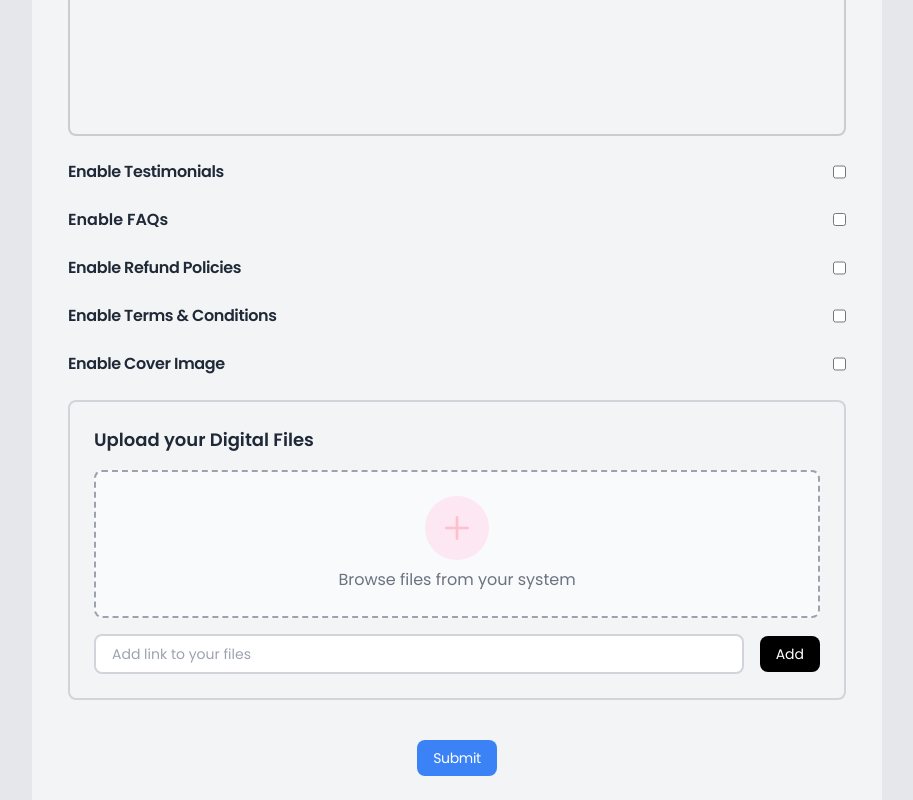
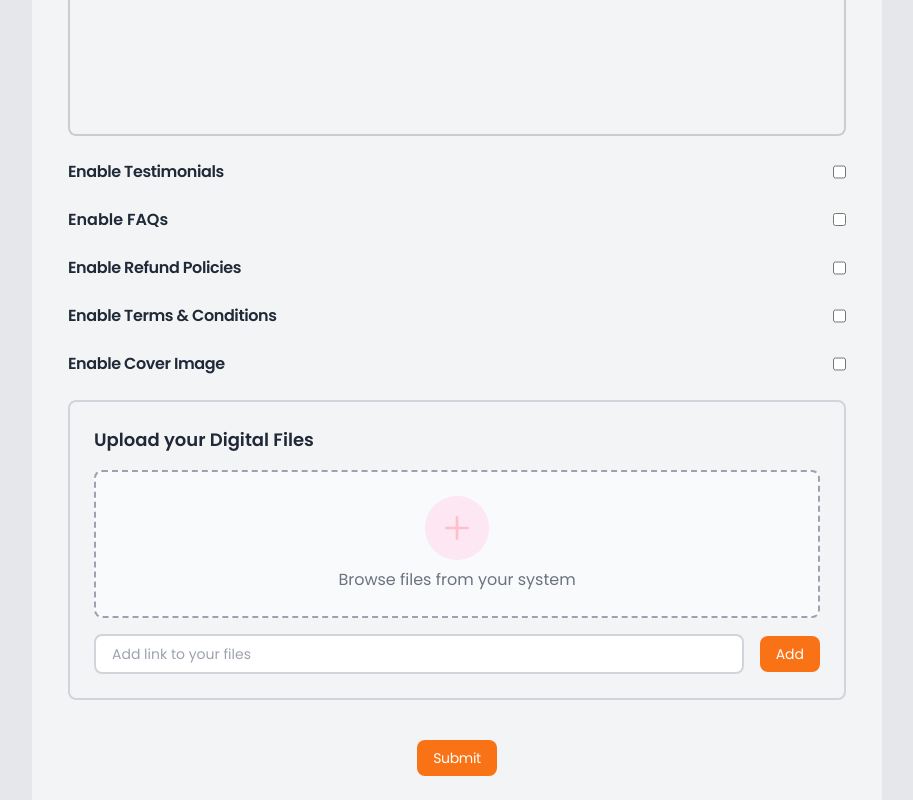
Before and after one commit to anandpandey1308/oneapp, a React (Vite) app: page /app/create-pay-up in a window 1280 px wide. Shown: the part 713-1513 px from the top of the page, without its empty margins (183-1096 px from the left). Built offline with nearby package versions, Linux system fonts and the light colour scheme.

Commit message:
button color changed

```diff
--- a/src/Pages/Dashboard/DashboardPages/PayingUpPage/CreatePayUp.jsx
+++ b/src/Pages/Dashboard/DashboardPages/PayingUpPage/CreatePayUp.jsx
@@ -648,7 +648,7 @@ const CreatePayUp = () => {
                 )}
                 <div className="flex items-center gap-4">
                   <input type="text" placeholder="Add link to your files" className="flex-1 border-2 border-gray-300 rounded-lg px-4 py-2 font-poppins text-sm text-gray-700" />
-                  <button type="button" className="bg-black text-white px-4 py-2 rounded-lg font-poppins text-sm">
+                  <button type="button" className="bg-orange-500 text-white px-4 py-2 rounded-lg font-poppins text-sm">
                     Add
                   </button>
                 </div>
@@ -657,7 +657,7 @@ const CreatePayUp = () => {
 
             {/* Console Form Data Button */}
             <div className="mt-4 flex items-center justify-center">
-              <button type="button" onClick={consoleFormData} className="bg-blue-500 text-white font-poppins tracking-tight py-2 px-4 rounded-lg cursor-pointer text-sm">
+              <button type="button" onClick={consoleFormData} className="bg-orange-500 text-white font-poppins tracking-tight py-2 px-4 rounded-lg cursor-pointer text-sm">
                 Submit
               </button>
             </div>
```
